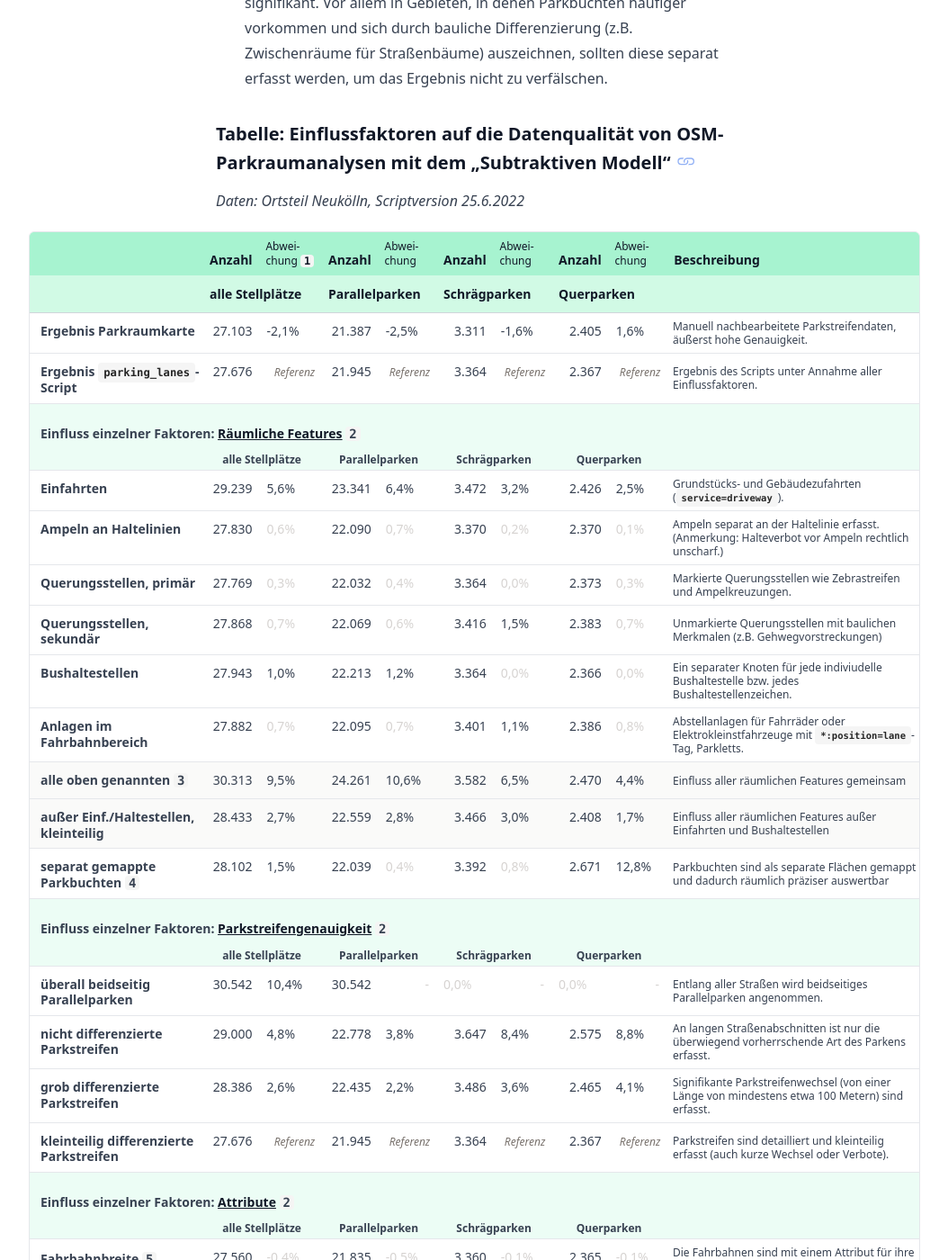
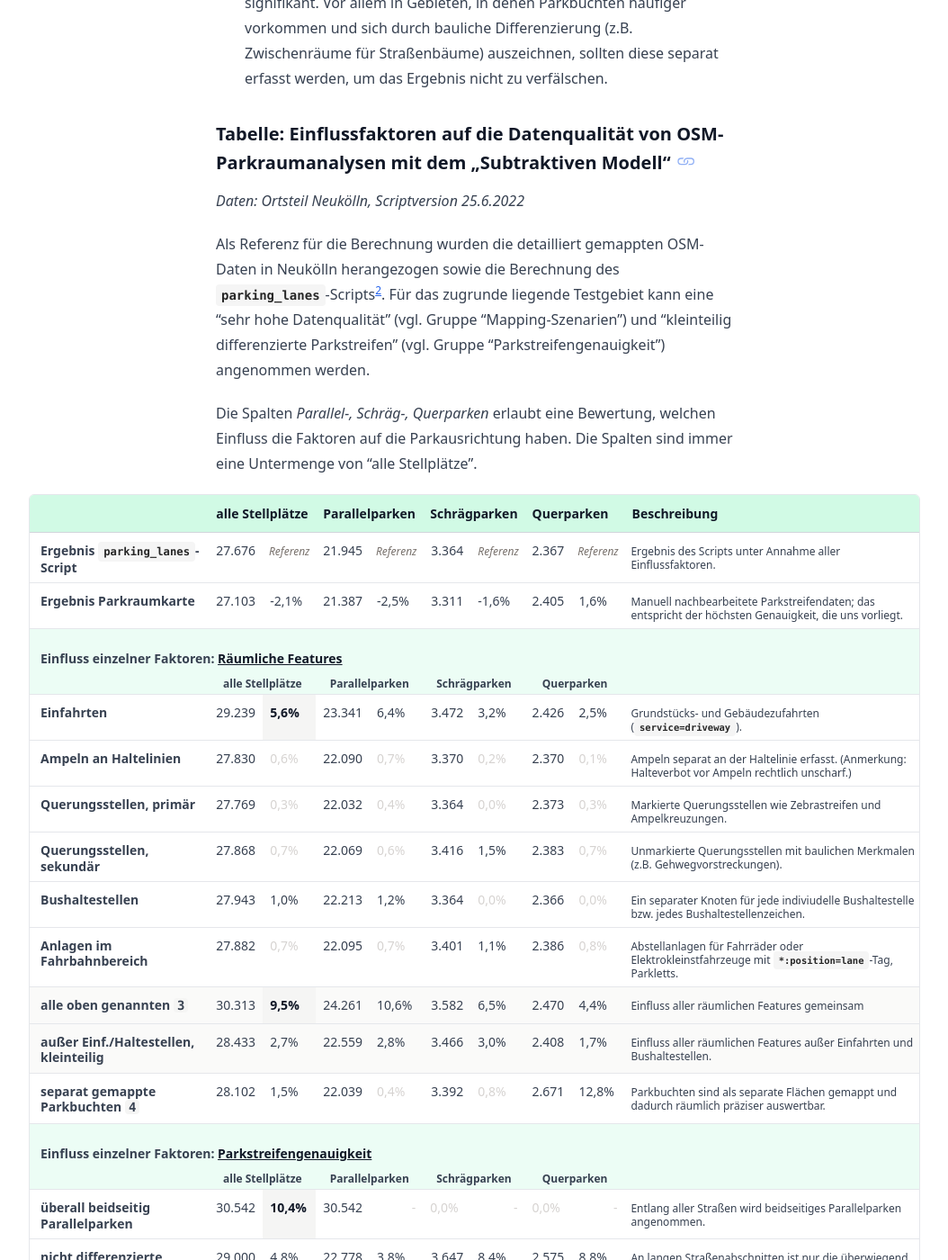
Before and after one commit to osmberlin/parkraum.osm-verkehrswende.org, a Jekyll site: the page built from _posts/2022-07-15-einflussfaktoren-datenqualitaet.md, in a window 1280 px wide and 1400 px high, scrolled down 6854 px. Shown: the whole window at 90% size, without its empty margins (36-1090 px from the left). Built offline with Jekyll 4.4.1, drawn with Linux system fonts in a browser that asks for light colours; some of the changed text lies outside the part shown.

Commit message:
Post Einflussfaktoren: Update table
- add intro text to get rid of ref "2"
- add intro text to explain columns
- highlight all "alle stellplätze" %-values > 5%
- move primary reference up to, change description a bit
- change styling a bit

```diff
--- a/_includes/_posts/2022-07-15/table.html
+++ b/_includes/_posts/2022-07-15/table.html
@@ -1,24 +1,19 @@
 <div
-  class="-mx-4 overflow-scroll md:-mr-[8rem] md:overflow-clip md:rounded-md md:border lg:-ml-[13rem] xl:-mr-[13rem] 2xl:-mr-[18rem]"
+  class="-mx-4 mb-10 overflow-scroll md:-mr-[8rem] md:overflow-clip md:rounded-md md:border lg:-ml-[13rem] xl:-mr-[13rem] 2xl:-mr-[18rem]"
 >
   <table class="md:mt-0">
-    <thead class="bg-emerald-100">
-      <tr class="bg-emerald-200">
+    <thead>
+      <tr class="sr-only">
         <th class="py-2 leading-tight"></th>
-        <th class="py-2 leading-tight">Anzahl</th>
-        <th class="py-2 text-xs font-normal leading-4">
-          Abwei&shy;chung
-          <span class="rounded bg-stone-100 py-0 px-1 font-mono font-semibold"
-            >1</span
-          >
-        </th>
         <th class="py-2 leading-tight">Anzahl</th>
         <th class="py-2 text-xs font-normal leading-4">Abwei&shy;chung</th>
         <th class="py-2 leading-tight">Anzahl</th>
         <th class="py-2 text-xs font-normal leading-4">Abwei&shy;chung</th>
         <th class="py-2 leading-tight">Anzahl</th>
         <th class="py-2 text-xs font-normal leading-4">Abwei&shy;chung</th>
-        <th class="py-2 leading-tight">Beschreibung</th>
+        <th class="py-2 leading-tight">Anzahl</th>
+        <th class="py-2 text-xs font-normal leading-4">Abwei&shy;chung</th>
+        <th class="py-2 leading-tight"></th>
       </tr>
       <tr class="bg-emerald-100">
         <th class="py-3 leading-tight"></th>
@@ -26,10 +21,26 @@
         <th class="py-3 leading-tight" colspan="2">Parallelparken</th>
         <th class="py-3 leading-tight" colspan="2">Schr&auml;gparken</th>
         <th class="py-3 leading-tight" colspan="2">Querparken</th>
-        <th class="py-3 leading-tight"></th>
+        <th class="py-3 leading-tight">Beschreibung</th>
       </tr>
     </thead>
     <tbody>
+      <tr>
+        <th class="py-2 pl-3 align-baseline leading-tight">
+          Ergebnis <code>parking_lanes</code>-Script
+        </th>
+        <td class="text-right">27.676</td>
+        <td class="text-right text-xs text-stone-500"><em>Referenz</em></td>
+        <td class="text-right">21.945</td>
+        <td class="text-right text-xs text-stone-500"><em>Referenz</em></td>
+        <td class="text-right">3.364</td>
+        <td class="text-right text-xs text-stone-500"><em>Referenz</em></td>
+        <td class="text-right">2.367</td>
+        <td class="text-right text-xs text-stone-500"><em>Referenz</em></td>
+        <td class="align-baseline text-xs leading-tight">
+          Ergebnis des Scripts unter Annahme aller Einflussfaktoren.
+        </td>
+      </tr>
       <tr>
         <th class="py-2 pl-3 align-baseline leading-tight">
           Ergebnis Parkraumkarte
@@ -42,34 +53,15 @@
         <td class="text-left">-1,6%</td>
         <td class="text-right">2.405</td>
         <td class="text-left">1,6%</td>
-        <td class="align-middle text-xs leading-tight">
-          Manuell nachbearbeitete Parkstreifendaten, &auml;u&szlig;erst hohe
-          Genauigkeit.
-        </td>
-      </tr>
-      <tr>
-        <th class="py-2 pl-3 align-baseline leading-tight">
-          Ergebnis <code>parking_lanes</code>-Script
-        </th>
-        <td class="text-right">27.676</td>
-        <td class="text-right text-xs text-stone-500"><em>Referenz</em></td>
-        <td class="text-right">21.945</td>
-        <td class="text-right text-xs text-stone-500"><em>Referenz</em></td>
-        <td class="text-right">3.364</td>
-        <td class="text-right text-xs text-stone-500"><em>Referenz</em></td>
-        <td class="text-right">2.367</td>
-        <td class="text-right text-xs text-stone-500"><em>Referenz</em></td>
-        <td class="align-middle text-xs leading-tight">
-          Ergebnis des Scripts unter Annahme aller Einflussfaktoren.
+        <td class="align-baseline text-xs leading-tight">
+          Manuell nachbearbeitete Parkstreifendaten; das entspricht der höchsten
+          Genauigkeit, die uns vorliegt.
         </td>
       </tr>
       <tr class="border-b-0">
         <th class="bg-emerald-50 py-2 pt-6 pl-3 leading-tight" colspan="10">
           Einfluss einzelner Faktoren:
           <strong class="underline">R&auml;umliche Features</strong>
-          <span class="rounded bg-stone-100 py-0 px-1 font-mono font-semibold"
-            >2</span
-          >
         </th>
       </tr>
       <tr class="bg-emerald-50">
@@ -103,14 +95,14 @@
       <tr>
         <th class="py-2 pl-3 align-baseline leading-tight">Einfahrten</th>
         <td class="text-right">29.239</td>
-        <td class="text-left">5,6%</td>
+        <td class="bg-stone-100 text-left"><strong>5,6%</strong></td>
         <td class="text-right">23.341</td>
         <td class="text-left">6,4%</td>
         <td class="text-right">3.472</td>
         <td class="text-left">3,2%</td>
         <td class="text-right">2.426</td>
         <td class="text-left">2,5%</td>
-        <td class="align-middle text-xs leading-tight">
+        <td class="align-baseline text-xs leading-tight">
           Grundst&uuml;cks- und Geb&auml;udezufahrten
           (<code>service=driveway</code>).
         </td>
@@ -127,7 +119,7 @@
         <td class="text-left text-stone-300">0,2%</td>
         <td class="text-right">2.370</td>
         <td class="text-left text-stone-300">0,1%</td>
-        <td class="align-middle text-xs leading-tight">
+        <td class="align-baseline text-xs leading-tight">
           Ampeln separat an der Haltelinie erfasst. (Anmerkung: Halteverbot vor
           Ampeln rechtlich unscharf.)
         </td>
@@ -144,7 +136,7 @@
         <td class="text-left text-stone-300">0,0%</td>
         <td class="text-right">2.373</td>
         <td class="text-left text-stone-300">0,3%</td>
-        <td class="align-middle text-xs leading-tight">
+        <td class="align-baseline text-xs leading-tight">
           Markierte Querungsstellen wie Zebrastreifen und Ampelkreuzungen.
         </td>
       </tr>
@@ -160,9 +152,9 @@
         <td class="text-left">1,5%</td>
         <td class="text-right">2.383</td>
         <td class="text-left text-stone-300">0,7%</td>
-        <td class="align-middle text-xs leading-tight">
+        <td class="align-baseline text-xs leading-tight">
           Unmarkierte Querungsstellen mit baulichen Merkmalen (z.B.
-          Gehwegvorstreckungen)
+          Gehwegvorstreckungen).
         </td>
       </tr>
       <tr>
@@ -175,7 +167,7 @@
         <td class="text-left text-stone-300">0,0%</td>
         <td class="text-right">2.366</td>
         <td class="text-left text-stone-300">0,0%</td>
-        <td class="align-middle text-xs leading-tight">
+        <td class="align-baseline text-xs leading-tight">
           Ein separater Knoten f&uuml;r jede indiviudelle Bushaltestelle bzw.
           jedes Bushaltestellenzeichen.
         </td>
@@ -192,7 +184,7 @@
         <td class="text-left">1,1%</td>
         <td class="text-right">2.386</td>
         <td class="text-left text-stone-300">0,8%</td>
-        <td class="align-middle text-xs leading-tight">
+        <td class="align-baseline text-xs leading-tight">
           Abstellanlagen f&uuml;r Fahrr&auml;der oder Elektrokleinstfahrzeuge
           mit
           <code>*:position=lane</code>-Tag, Parkletts.
@@ -206,14 +198,14 @@
           >
         </th>
         <td class="text-right">30.313</td>
-        <td class="text-left">9,5%</td>
+        <td class="bg-stone-100 text-left"><strong>9,5%</strong></td>
         <td class="text-right">24.261</td>
         <td class="text-left">10,6%</td>
         <td class="text-right">3.582</td>
         <td class="text-left">6,5%</td>
         <td class="text-right">2.470</td>
         <td class="text-left">4,4%</td>
-        <td class="align-middle text-xs leading-tight">
+        <td class="align-baseline text-xs leading-tight">
           Einfluss aller r&auml;umlichen Features gemeinsam
         </td>
       </tr>
@@ -229,9 +221,9 @@
         <td class="text-left">3,0%</td>
         <td class="text-right">2.408</td>
         <td class="text-left">1,7%</td>
-        <td class="align-middle text-xs leading-tight">
+        <td class="align-baseline text-xs leading-tight">
           Einfluss aller r&auml;umlichen Features au&szlig;er Einfahrten und
-          Bushaltestellen
+          Bushaltestellen.
         </td>
       </tr>
       <tr>
@@ -249,18 +241,15 @@
         <td class="text-left text-stone-300">0,8%</td>
         <td class="text-right">2.671</td>
         <td class="text-left">12,8%</td>
-        <td class="align-middle text-xs leading-tight">
+        <td class="align-baseline text-xs leading-tight">
           Parkbuchten sind als separate Fl&auml;chen gemappt und dadurch
-          r&auml;umlich pr&auml;ziser auswertbar
+          r&auml;umlich pr&auml;ziser auswertbar.
         </td>
       </tr>
       <tr class="border-b-0">
         <th class="bg-emerald-50 py-2 pt-6 pl-3 leading-tight" colspan="10">
           Einfluss einzelner Faktoren:
           <strong class="underline">Parkstreifen&shy;genauigkeit</strong>
-          <span class="rounded bg-stone-100 py-0 px-1 font-mono font-semibold"
-            >2</span
-          >
         </th>
       </tr>
       <tr class="bg-emerald-50">
@@ -296,14 +285,14 @@
           &uuml;berall beidseitig Parallelparken
         </th>
         <td class="text-right">30.542</td>
-        <td class="text-left">10,4%</td>
+        <td class="bg-stone-100 text-left"><strong>10,4%</strong></td>
         <td class="text-right">30.542</td>
         <td class="text-right text-stone-300">-</td>
         <td class="text-left text-stone-300">0,0%</td>
         <td class="text-right text-stone-300">-</td>
         <td class="text-left text-stone-300">0,0%</td>
         <td class="text-right text-stone-300">-</td>
-        <td class="align-middle text-xs leading-tight">
+        <td class="align-baseline text-xs leading-tight">
           Entlang aller Stra&szlig;en wird beidseitiges Parallelparken
           angenommen.
         </td>
@@ -320,7 +309,7 @@
         <td class="text-left">8,4%</td>
         <td class="text-right">2.575</td>
         <td class="text-left">8,8%</td>
-        <td class="align-middle text-xs leading-tight">
+        <td class="align-baseline text-xs leading-tight">
           An langen Stra&szlig;enabschnitten ist nur die &uuml;berwiegend
           vorherrschende Art des Parkens erfasst.
         </td>
@@ -337,7 +326,7 @@
         <td class="text-left">3,6%</td>
         <td class="text-right">2.465</td>
         <td class="text-left">4,1%</td>
-        <td class="align-middle text-xs leading-tight">
+        <td class="align-baseline text-xs leading-tight">
           Signifikante Parkstreifenwechsel (von einer L&auml;nge von mindestens
           etwa 100 Metern) sind erfasst.
         </td>
@@ -354,7 +343,7 @@
         <td class="text-right text-xs text-stone-500"><em>Referenz</em></td>
         <td class="text-right">2.367</td>
         <td class="text-right text-xs text-stone-500"><em>Referenz</em></td>
-        <td class="align-middle text-xs leading-tight">
+        <td class="align-baseline text-xs leading-tight">
           Parkstreifen sind detailliert und kleinteilig erfasst (auch kurze
           Wechsel oder Verbote).
         </td>
@@ -363,9 +352,6 @@
         <th class="bg-emerald-50 py-2 pt-6 pl-3 leading-tight" colspan="10">
           Einfluss einzelner Faktoren:
           <strong class="underline">Attribute</strong>
-          <span class="rounded bg-stone-100 py-0 px-1 font-mono font-semibold"
-            >2</span
-          >
         </th>
       </tr>
       <tr class="bg-emerald-50">
@@ -411,7 +397,7 @@
         <td class="text-left text-stone-300">-0,1%</td>
         <td class="text-right">2.365</td>
         <td class="text-left text-stone-300">-0,1%</td>
-        <td class="align-middle text-xs leading-tight">
+        <td class="align-baseline text-xs leading-tight">
           Die Fahrbahnen sind mit einem Attribut f&uuml;r ihre Breite
           ausgestattet.
         </td>
@@ -431,7 +417,7 @@
         <td class="text-left text-stone-300">0,0%</td>
         <td class="text-right">2.367</td>
         <td class="text-left text-stone-300">0,0%</td>
-        <td class="align-middle text-xs leading-tight">
+        <td class="align-baseline text-xs leading-tight">
           Einfahrten, insbesondere mit &Uuml;berbreite, sind mit einer
           Breiteninformation ausgestattet.
         </td>
@@ -451,7 +437,7 @@
         <td class="text-left text-stone-300">0,9%</td>
         <td class="text-right">2.154</td>
         <td class="text-left">-9,0%</td>
-        <td class="align-middle text-xs leading-tight">
+        <td class="align-baseline text-xs leading-tight">
           Fahrzeugausrichtung separat gemappter Parkstreifen vorhanden (muss
           nicht gesch&auml;tzt werden).
         </td>
@@ -460,9 +446,6 @@
         <th class="bg-emerald-50 py-2 pt-6 pl-3 leading-tight" colspan="10">
           Einfluss einzelner Faktoren:
           <strong class="underline">Mapping-Szenarien</strong>
-          <span class="rounded bg-stone-100 py-0 px-1 font-mono font-semibold"
-            >2</span
-          >
         </th>
       </tr>
       <tr class="bg-emerald-50">
@@ -496,16 +479,16 @@
       <tr>
         <th class="py-2 pl-3 align-baseline leading-tight">keine Daten</th>
         <td class="text-right">34.383</td>
-        <td class="text-left">24,2%</td>
+        <td class="bg-stone-100 text-left"><strong>24,2%</strong></td>
         <td class="text-right">34.383</td>
         <td class="text-right text-stone-300">-</td>
         <td class="text-right text-stone-300">-</td>
         <td class="text-right text-stone-300">-</td>
         <td class="text-right text-stone-300">-</td>
         <td class="text-right text-stone-300">-</td>
-        <td class="align-middle text-xs leading-tight">
+        <td class="align-baseline text-xs leading-tight">
           Keine Parkstreifen (Annahme: &uuml;berall beidseitig Parallelparken),
-          keine r&auml;umlichen Features
+          keine r&auml;umlichen Features.
         </td>
       </tr>
       <tr>
@@ -513,15 +496,15 @@
           geringe Datenqualit&auml;t
         </th>
         <td class="text-right">32.253</td>
-        <td class="text-left">16,5%</td>
+        <td class="bg-stone-100 text-left"><strong>16,5%</strong></td>
         <td class="text-right">25.591</td>
         <td class="text-left">16,6%</td>
         <td class="text-right">3.944</td>
         <td class="text-left">17,2%</td>
         <td class="text-right">2.718</td>
         <td class="text-left">14,8%</td>
-        <td class="align-middle text-xs leading-tight">
-          Nicht differenzierte Parkstreifen, keine r&auml;umlichen Features
+        <td class="align-baseline text-xs leading-tight">
+          Nicht differenzierte Parkstreifen, keine r&auml;umlichen Features.
         </td>
       </tr>
       <tr>
@@ -529,17 +512,17 @@
           mittlere Datenqualit&auml;t
         </th>
         <td class="text-right">29.679</td>
-        <td class="text-left">7,2%</td>
+        <td class="bg-stone-100 text-left"><strong>7,2%</strong></td>
         <td class="text-right">23.461</td>
         <td class="text-left">6,9%</td>
         <td class="text-right">3.663</td>
         <td class="text-left">8,9%</td>
         <td class="text-right">2.555</td>
         <td class="text-left">7,9%</td>
-        <td class="align-middle text-xs leading-tight">
+        <td class="align-baseline text-xs leading-tight">
           Grob differenzierte Parkstreifen, 50% Einfahrten, prim&auml;re, aber
           keine sekund&auml;ren Querungsstellen, keine Anlagen im
-          Fahrbahnbereich
+          Fahrbahnbereich.
         </td>
       </tr>
       <tr>
@@ -554,9 +537,9 @@
         <td class="text-left">3,6%</td>
         <td class="text-right">2.465</td>
         <td class="text-left">4,1%</td>
-        <td class="align-middle text-xs leading-tight">
+        <td class="align-baseline text-xs leading-tight">
           Grob differenzierte Parkstreifen, (nahezu) alle r&auml;umlichen
-          Features
+          Features.
         </td>
       </tr>
       <tr>
@@ -571,9 +554,9 @@
         <td class="text-right text-xs text-stone-500"><em>Referenz</em></td>
         <td class="text-right">2.367</td>
         <td class="text-right text-xs text-stone-500"><em>Referenz</em></td>
-        <td class="align-middle text-xs leading-tight">
+        <td class="align-baseline text-xs leading-tight">
           Kleinteilig differenzierte Parkstreifen, (nahezu) alle r&auml;umlichen
-          Features
+          Features.
         </td>
       </tr>
     </tbody>
--- a/_posts/2022-07-15-einflussfaktoren-datenqualitaet.md
+++ b/_posts/2022-07-15-einflussfaktoren-datenqualitaet.md
@@ -106,12 +106,12 @@ Aus den Modellrechnungen ergeben sich die folgenden wichtigsten Aussagen (vgl. i
 
 _Daten: Ortsteil Neuk&ouml;lln, Scriptversion 25.6.2022_
 
+Als Referenz für die Berechnung wurden die detailliert gemappten OSM-Daten in Neukölln herangezogen sowie die Berechnung des <code>parking_lanes</code>-Scripts[^3]. Für das zugrunde liegende Testgebiet kann eine "sehr hohe Datenqualität" (vgl. Gruppe "Mapping-Szenarien") und "kleinteilig differenzierte Parkstreifen" (vgl. Gruppe "Parkstreifen­genauigkeit") angenommen werden.
+
+Die Spalten _Parallel-, Schräg-, Querparken_ erlaubt eine Bewertung, welchen Einfluss die Faktoren auf die Parkausrichtung haben. Die Spalten sind immer eine Untermenge von "alle Stellplätze".
+
 {% include /_posts/2022-07-15/table.html %}
 
-&nbsp;
-&nbsp;
-
-- <strong class="font-semibold font-mono py-0 px-1 rounded bg-stone-200">1</strong> Abweichung zum Ergebnis des <code>parking_lanes</code>-Scripts, wobei im Testgebiet eine sehr hohe Datenqualität und kleinteilig differenzierte Parkstreifen angenommen werden kann.
 - <strong class="font-semibold font-mono py-0 px-1 rounded bg-stone-200">2</strong> Die Werte sind ähnlich, wenn grob differenzierte Parkstreifen als Referenz und Modell-Berechnungsgrundlage herangezogen werden.
 - <strong class="font-semibold font-mono py-0 px-1 rounded bg-stone-200">3</strong> Diese Abweichung ist größer als die Summe der Abweichungen der einzelnen Features, da ein durch ein bestimmtes Feature vom Parken „freigehaltener“ Bereich auch von anderen Features umfasst sein kann.
 - <strong class="font-semibold font-mono py-0 px-1 rounded bg-stone-200">4</strong> Werden nur die separat gemappten Linienabschnitte allein betrachtet, würde ohne separate Kartierweise eine Überschätzung von 32% der Stellplätze entstehen (1.312 Stellplätze mit, 1.738 ohne separates Mapping).
@@ -134,4 +134,5 @@ Ein sehr detailliertes, aufwendiges Parkstreifenmapping ist nicht notwendig, um
 ## Fußnoten
 
 [^1]: Eine genaue Erfassung von Parkbeschränkungen (temporäre Parkverbote, Ladezonen, Stellplätze für mobilitätseingeschränkte Personen etc.) sind ohne kleinteilig differenzierte Parkstreifen ebenfalls oft schwer umzusetzen.
+[^3]: Die Ergebnissen wären jedoch ähnlich, wenn die Berechnungen stattdessen auf Grundlage der manuell erzeugten, künstlich "verschlechterten", grob differenzierten Parkstreifen basieren würden.
 [^2]: Vergleichsgrundlage ist stets die nicht-ordnungswidrige Parksituation, also die Anzahl der Stellplätze, die es an einem Ort gibt, wenn alle juristischen Vorgaben (insbesondere die Straßenverkehrsordnung) eingehalten werden (würden). Allein bei der Auslegung dieser Regeln gibt es signifikante Grauzonen und Unsicherheiten.
```
Also changed, not shown: css/tailwind.css.
